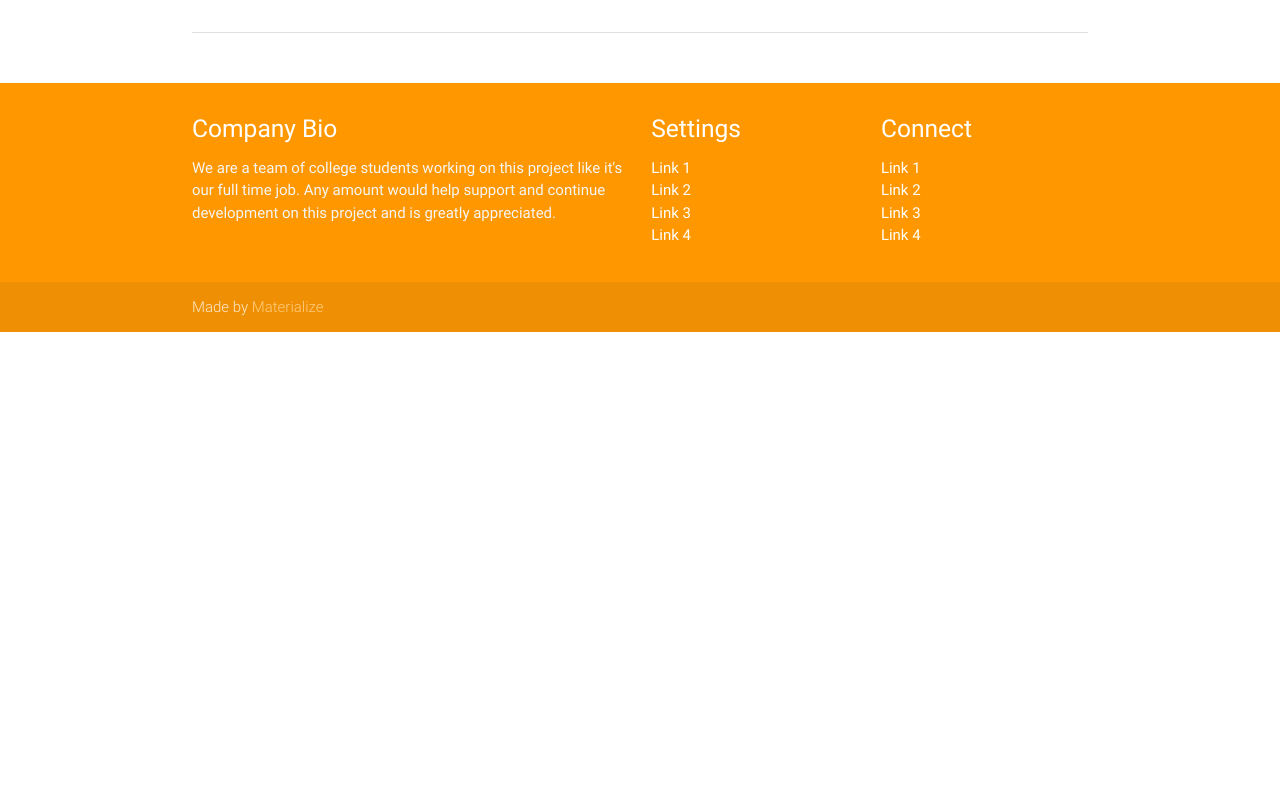
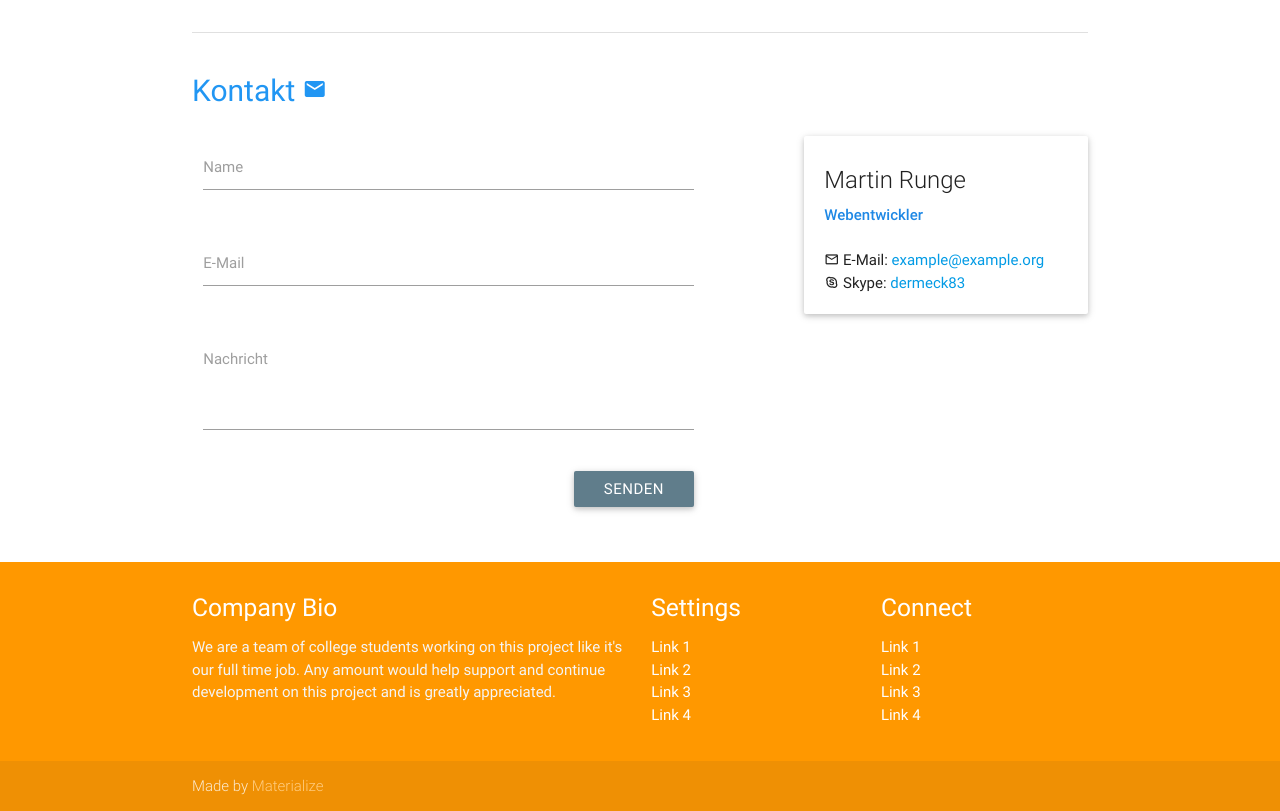
Before and after one commit to dermeck/fcc_frontend, a plain HTML site: page portfolio/index.html in a window 1280 px wide. Shown: the part 1148-1959 px from the top of the page. Before the commit the page ends 1480 px from the top, so only its background shows below. Drawn offline with nearby package versions, Linux system fonts and the light colour scheme.

Commit message:
portfolio: added contact section

```diff
--- a/portfolio/css/style.css
+++ b/portfolio/css/style.css
@@ -5,6 +5,26 @@
  *
  * Made By MaterializeCSS.com
  */
+
+/*** COLORS ***/
+
+/* FORM FOCUS */
+/* label focus color */
+.input-field input[type=text]:focus + label,
+.input-field input[type=email]:focus + label,
+#mr-contact textarea:focus + label{
+    color: #64b5f6;
+}
+/* label underline focus color */
+.input-field input[type=text]:focus,
+.input-field input[type=email]:focus,
+#mr-contact textarea:focus
+{
+    border-bottom: 1px solid #64b5f6;
+    box-shadow: 0 1px 0 0 #64b5f6 ;
+}
+
+/******/
 
 .icon-block {
   padding: 0 15px;
@@ -21,7 +41,7 @@
     padding-top: 20px;
 }
 
-.mdi {
+#mr-social .mdi {
     margin-left: -10px;
     margin-right: 10px;
 }
--- a/portfolio/index.html
+++ b/portfolio/index.html
@@ -3,7 +3,7 @@
 <head>
   <meta http-equiv="Content-Type" content="text/html; charset=UTF-8"/>
   <meta name="viewport" content="width=device-width, initial-scale=1, maximum-scale=1.0"/>
-  <title>Starter Template - Materialize</title>
+  <title>dermeck Portfolio</title>
 
   <!-- CSS  -->
   <link href="https://fonts.googleapis.com/icon?family=Material+Icons" rel="stylesheet">
@@ -21,14 +21,14 @@
           <i class="material-icons left">web</i>Home</a></li>
         <li><a href="#portfolio"><i class="material-icons left">view_module</i>
           Portfolio</a></li>
-        <li><a href="#"><i class="material-icons left">email</i>Kontakt</a></li>
+        <li><a href="#contact"><i class="material-icons left">email</i>Kontakt</a></li>
       </ul>
 
       <ul id="nav-mobile" class="side-nav">
         <li><a href="#"><i class="material-icons left">web</i>Home</a></li>
         <li><a href="#portfolio"><i class="material-icons left">view_module</i>
           Portfolio</a></li>
-        <li><a href="#"><i class="material-icons left">email</i>Kontakt</a></li>
+        <li><a href="#contact"><i class="material-icons left">email</i>Kontakt</a></li>
       </ul>
       <a href="#" data-activates="nav-mobile" class="button-collapse"><i class="material-icons">menu</i></a>
     </div>
@@ -71,7 +71,7 @@
 
     <div class="divider"></div>
 
-    <!-- Portfolio -->
+    <!-- portfolio section -->
     <div class="section">
 <h2 class="blue-text"><a name="portfolio"></a>Porfolio <i class="material-icons">view_module</i></h2>
 
@@ -160,11 +160,60 @@
 
     <div class="divider"></div>
 
-
+    <!-- contact section -->
     <div class="section">
 
+      <h2 class="blue-text"><a name="contact"></a>Kontakt <i class="material-icons">email</i></h2>
+
+      <div class="row lighten">
+
+        <!-- contact form -->
+        <div class="col s12 m7">
+            <form id="mr-contact" class="col s12">
+              <div class="row">
+                <div class="input-field col s12">
+                  <input id="name" type="text" class="validate">
+                  <label for="name">Name</label>
+                </div>
+              </div>
+
+              <div class="row">
+                <div class="input-field col s12">
+                  <input id="email" type="email" class="validate">
+                  <label for="email">E-Mail</label>
+                </div>
+              </div>
+
+              <div class="row">
+                <div class="input-field col s12">
+                  <textarea id="textarea1" class="materialize-textarea"></textarea>
+                  <label for="textarea1">Nachricht</label>
+                </div>
+              </div>
+
+              <button onclick="alert('Not yet implemented');" class="btn blue-grey right" type="submit" name="action">Senden</button>
+            </form>
+        </div> <!-- contact form -->
+
+        <div class="col s12 m4 offset-m1">
+          <div class="card white">
+            <div class="card-content">
+              <span class="card-title">Martin Runge</span>
+              <p class="blue-text text-darken-1"><strong>Webentwickler</strong></p>
+              <br>
+              <i class="mdi mdi-email-outline"></i> E-Mail:  <a href="mailto:exmaple@example.org">example@example.org</a>
+              <br>
+              <i class="mdi mdi-skype-business"></i> Skype:  <a href="skype:dermeck83?add">dermeck83</a>
+            </div>
+          </div>
+
+        </div>
+      </div>
     </div>
-  </div>
+
+
+
+  </div> <!-- content -->
 
   <footer class="page-footer orange">
     <div class="container">
```
